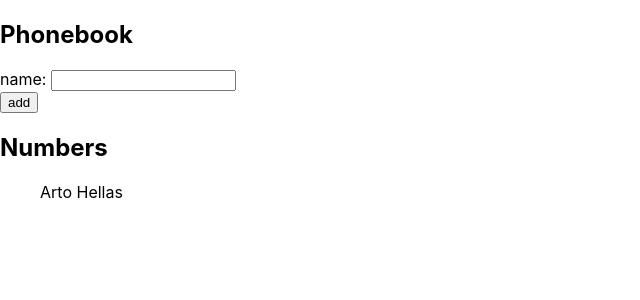
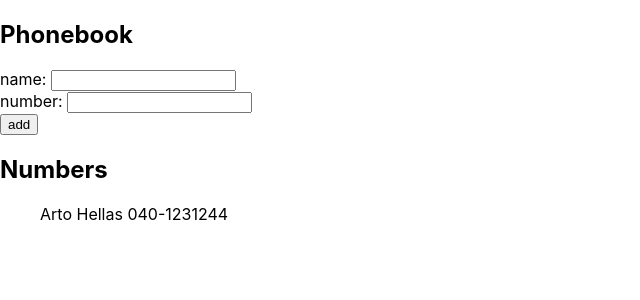
Before and after one commit to Tuppuh/fs-open2020, a React (Create React App) app in the folder osa2/puhelinluettelo/: page / in a window 1280 px wide. Shown: the top 300 px of the page, without its empty margins (0-640 px from the left). Built offline with nearby package versions, Linux system fonts and the light colour scheme.

Commit message:
Puhelinluettelo 3

```diff
--- a/osa2/puhelinluettelo/src/App.js
+++ b/osa2/puhelinluettelo/src/App.js
@@ -3,7 +3,7 @@
 const Person = ({person}) => {
   return(
     <div>
-      {person.name}
+      {person.name} {person.number}
     </div>
   )
 }
@@ -12,32 +12,46 @@
   const [ persons, setPersons] = useState([
     {
       name: 'Arto Hellas',
+      number: '040-1231244',
       id: 1
     }
   ])
   const [ newName, setNewName ] = useState('')
+  const [ newNumber, setNewNumber] = useState('')
 
-  const addName = event => {
+  const addPerson = event => {
     event.preventDefault()
     if (persons.some(person => person.name === newName)){
       window.alert(`${newName} is already added to phonebook`)
       return
     }
-    const newperson = {name: newName, id: persons.length + 1}
+    const newperson = {
+      name: newName,
+      id: persons.length + 1,
+      number: newNumber,
+    }
     setPersons(persons.concat(newperson))
     setNewName('')
+    setNewNumber('')
   }
 
   const handleNameChange = event => {
     setNewName(event.target.value)
   }
 
+  const handleNumberChange = event => {
+    setNewNumber(event.target.value)
+  }
+
   return (
     <div>
       <h2>Phonebook</h2>
-      <form onSubmit={addName}>
+      <form onSubmit={addPerson}>
         <div>
           name: <input value={newName} onChange={handleNameChange}/>
+        </div>
+        <div>
+          number: <input value={newNumber} onChange={handleNumberChange}/>
         </div>
         <div>
           <button type="submit">add</button>
```
